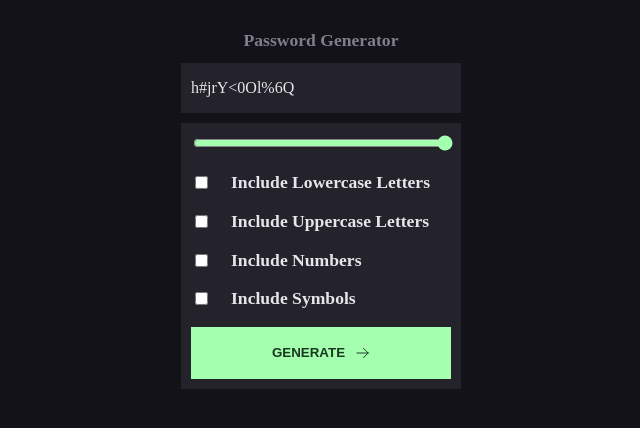
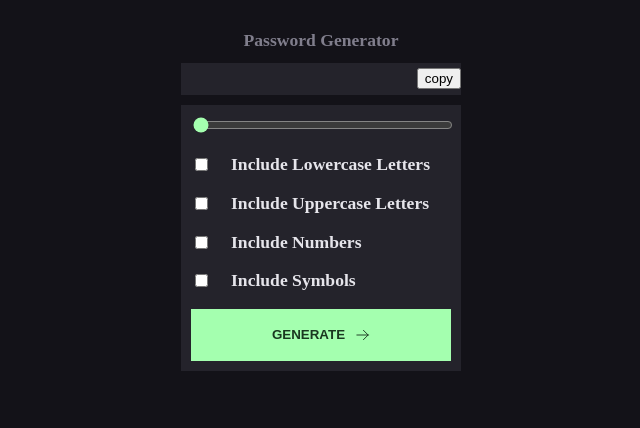
Before and after one commit to munirsebikaaka/react-password-generator-basic, a React (Create React App) app: page / in a window 1280 px wide. Shown: the top 428 px of the page, without its empty margins (319-959 px from the left). Built offline with nearby package versions, Linux system fonts and the light colour scheme.

Commit message:
feat: added the function that restarts the application

```diff
--- a/src/App.js
+++ b/src/App.js
@@ -1,79 +1,136 @@
 import { useState } from "react";
 
 function App() {
-  const [passwords, setPassword] = useState("");
-  function generatePassword(
-    length,
-    isLowerCaseAdded,
-    isUpperCaseAdded,
-    isNumbersAdded,
-    isSymbolsAdded
-  ) {
-    const lowerCase = "abcdefghijklmnopqrstuvwxyz";
-    const upperCas = "ABCDEFGHIJKLMNOPQRSTUVWXYZ";
-    const numbers = "0123456789";
-    const symbols = "!@@#$%^&*()}{][;:,.></?";
+  let [password, setPassword] = useState("");
+  const [length, setLength] = useState(0);
+  const [isLowerCaseAdded, setIsLowerCaseAdded] = useState(false);
+  const [isUpperCaseAdded, setIsUpperCaseAdded] = useState(false);
+  const [isNumbersAdded, setIsNumberAdded] = useState(false);
+  const [isSymbolsAdded, setIsSymbolsAdded] = useState(false);
+  const [allSelected, setAllSelected] = useState(false);
+  // function generatePassword(
+  //   length,
+  //   isLowerCaseAdded,
+  //   isUpperCaseAdded,
+  //   isNumbersAdded,
+  //   isSymbolsAdded
+  // ) {
+  //   const lowerCase = "abcdefghijklmnopqrstuvwxyz";
+  //   const upperCas = "ABCDEFGHIJKLMNOPQRSTUVWXYZ";
+  //   const numbers = "0123456789";
+  //   const symbols = "!@@#$%^&*()}{][;:,.></?";
+  //   let AllChars = "";
+  //   let password = "";
+
+  //   AllChars += isLowerCaseAdded ? lowerCase : "";
+  //   AllChars += isUpperCaseAdded ? upperCas : "";
+  //   AllChars += isNumbersAdded ? numbers : "";
+  //   AllChars += isSymbolsAdded ? symbols : "";
+
+  //   for (let i = 0; i < length; i++) {
+  //     password += AllChars[Math.floor(Math.random() * AllChars.length)];
+  //   }
+  //   return password;
+  // }
+  // const password = generatePassword(
+  //   length,
+  //   isLowerCaseAdded,
+  //   isUpperCaseAdded,
+  //   isNumbersAdded,
+  //   isSymbolsAdded
+  // );
+
+  function seeIfItWorks() {
+    let str = "";
     let AllChars = "";
-    let password = "";
-
-    AllChars += isLowerCaseAdded ? lowerCase : "";
-    AllChars += isUpperCaseAdded ? upperCas : "";
-    AllChars += isNumbersAdded ? numbers : "";
-    AllChars += isSymbolsAdded ? symbols : "";
+    if (isLowerCaseAdded) str += "abcdefghijklmnopqrstuvwxyz";
+    if (isUpperCaseAdded) str += "ABCDEFGHIJKLMNOPQRSTUVWXYZ";
+    if (isNumbersAdded) str += "0123456789";
+    if (isSymbolsAdded) str += ",.><)(&^%%$#";
 
     for (let i = 0; i < length; i++) {
-      password += AllChars[Math.floor(Math.random() * AllChars.length)];
+      if (allSelected && length > 6)
+        AllChars += str[Math.floor(Math.random() * str.length)];
     }
-    return password;
+    return AllChars;
   }
 
-  const length = 12;
-  const isLowerCaseAdded = true;
-  const isUpperCaseAdded = true;
-  const isNumbersAdded = true;
-  const isSymbolsAdded = true;
+  password = seeIfItWorks();
 
-  const password = generatePassword(
-    length,
-    isLowerCaseAdded,
-    isUpperCaseAdded,
-    isNumbersAdded,
-    isSymbolsAdded
-  );
-  function setP() {
-    setPassword(password);
-  }
+  const copyPassword = () => {
+    navigator.clipboard.writeText(password);
+    setPassword("");
+    setIsLowerCaseAdded(false);
+    setIsUpperCaseAdded(false);
+    setIsNumberAdded(false);
+    setIsSymbolsAdded(false);
+    setAllSelected(false);
+    setLength(0);
+  };
+
   return (
     <div className="app">
       <h1 className="header"> password generator</h1>
 
       <div className="passCell">
         <p>{password}</p>
+        <button onClick={copyPassword}>copy</button>
       </div>
 
       <div className="mainBody">
         <div>
-          <input className="range" type="range" min="0" max="15" />
+          <input
+            className="range"
+            type="range"
+            min="0"
+            max="15"
+            value={length}
+            onChange={(e) => setLength(e.target.value)}
+          />
         </div>
         <p className="results">
-          <input type="checkbox" />
+          <input
+            type="checkbox"
+            value={isLowerCaseAdded}
+            onChange={() =>
+              setIsLowerCaseAdded((isLowerCaseAdded) => !isLowerCaseAdded)
+            }
+          />
           <span>Include lowercase letters</span>
         </p>
         <p className="results">
-          <input type="checkbox" />
+          <input
+            type="checkbox"
+            value={isUpperCaseAdded}
+            onChange={() =>
+              setIsUpperCaseAdded((isUpperCaseAdded) => !isUpperCaseAdded)
+            }
+          />
           <span>Include uppercase letters</span>
         </p>
         <p className="results">
-          <input type="checkbox" />
+          <input
+            type="checkbox"
+            value={isNumbersAdded}
+            onChange={() =>
+              setIsNumberAdded((isNumbersAdded) => !isNumbersAdded)
+            }
+          />
           <span>Include numbers</span>
         </p>
         <p className="results">
-          <input type="checkbox" />
+          <input
+            type="checkbox"
+            value={isSymbolsAdded}
+            onChange={() =>
+              setIsSymbolsAdded((isSymbolsAdded) => !isSymbolsAdded)
+            }
+          />
           <span>Include symbols</span>
         </p>
 
         <div>
-          <button className="gen">
+          <button onClick={() => setAllSelected(true)} className="gen">
             generate
             <svg
               xmlns="http://www.w3.org/2000/svg"
```
